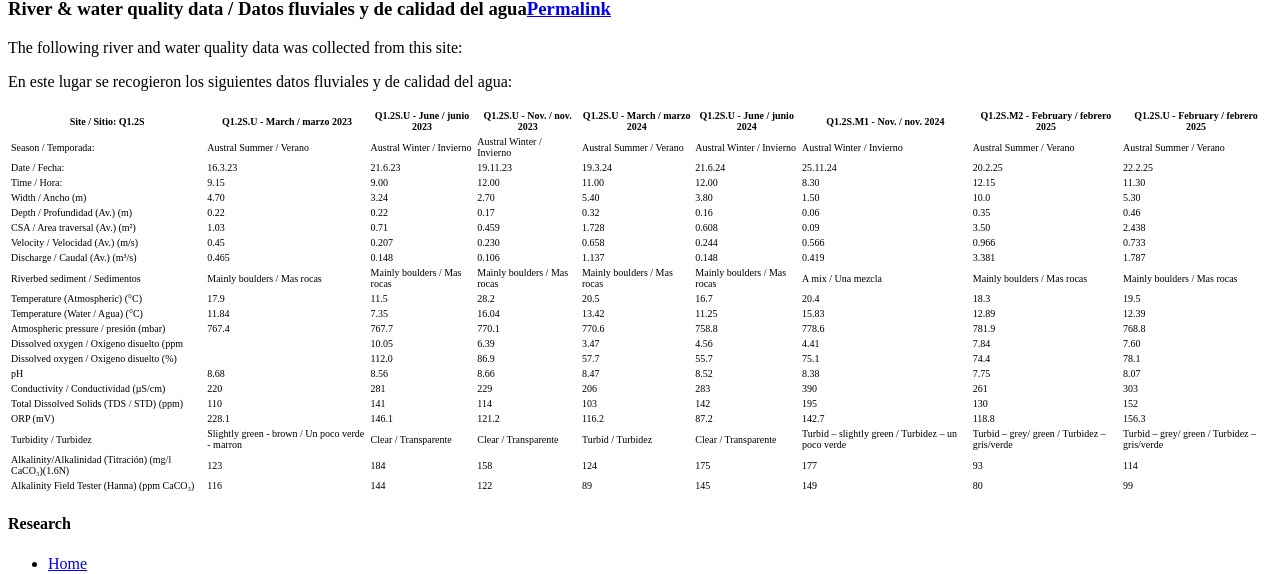
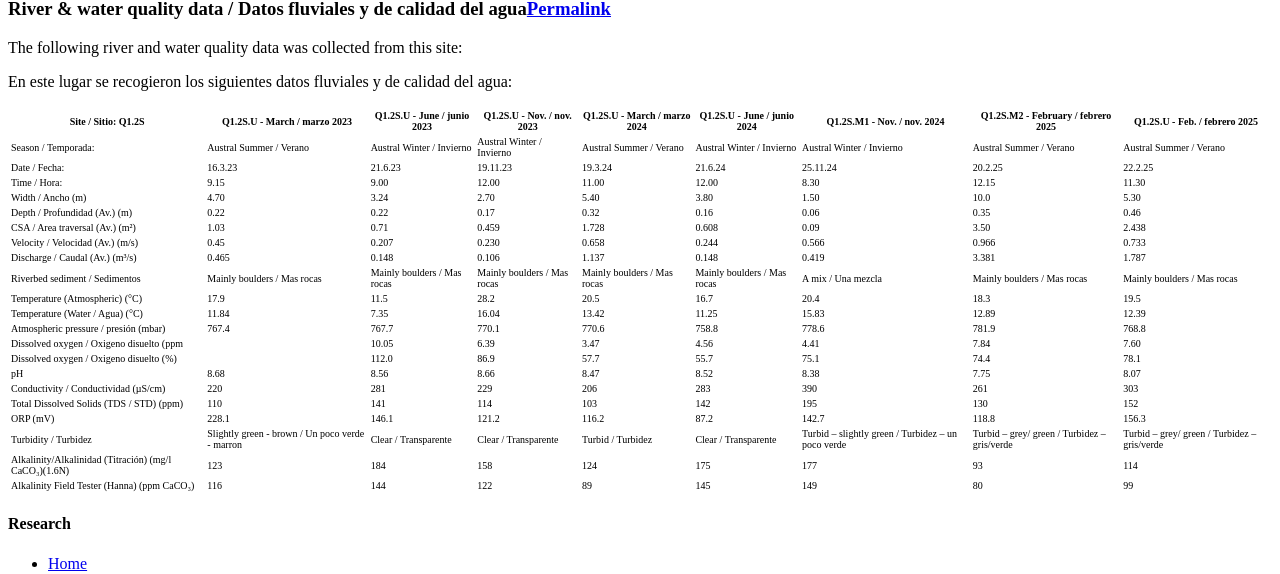
Before and after one commit to HVLepage/cavep-unah, a Jekyll site: the page built from _docs/site-network/Q1_2S.md, in a window 1280 px wide and 900 px high, scrolled down 5979 px. Shown: the part 150-724 px from the top of the window. Built offline with Jekyll 4.4.1, drawn with Linux system fonts in a browser that asks for light colours; comment, search, counter and statistics services are not loaded.

Commit message:
Update Q1_2S.md

```diff
--- a/_docs/site-network/Q1_2S.md
+++ b/_docs/site-network/Q1_2S.md
@@ -122,7 +122,7 @@
 
 En este lugar se recogieron los siguientes datos fluviales y de calidad del agua:
 
-|     Site / Sitio: Q1.2S                                        |     Q1.2S.U - March / marzo 2023                           |     Q1.2S.U - June / junio 2023    |     Q1.2S.U - Nov. / nov. 2023    |      Q1.2S.U - March / marzo 2024    |     Q1.2S.U - June / junio 2024     |     Q1.2S.M1 - Nov. / nov. 2024                    |     Q1.2S.M2 - February / febrero 2025                |     Q1.2S.U - February / febrero 2025                 |
+|     Site / Sitio: Q1.2S                                        |     Q1.2S.U - March / marzo 2023                           |     Q1.2S.U - June / junio 2023    |     Q1.2S.U - Nov. / nov. 2023    |      Q1.2S.U - March / marzo 2024    |     Q1.2S.U - June / junio 2024     |     Q1.2S.M1 - Nov. / nov. 2024                    |     Q1.2S.M2 - February / febrero 2025                |     Q1.2S.U - Feb. / febrero 2025                 |
 |----------------------------------------------------------------|-----------------------------------------------------------|------------------------------------|--------------------------------------------|--------------------------------------|-------------------------------------|-------------------------------------------------------------|-------------------------------------------------------|-------------------------------------------------------|
 |     Season / Temporada:                                        |     Austral Summer / Verano                               |     Austral Winter / Invierno      |     Austral Winter / Invierno              |     Austral Summer / Verano          |     Austral Winter / Invierno       |     Austral Winter / Invierno                               |     Austral Summer / Verano                           |     Austral Summer / Verano                           |
 |     Date / Fecha:                                              |     16.3.23                                               |     21.6.23                        |     19.11.23                               |              19.3.24                 |     21.6.24                         |     25.11.24                                                |     20.2.25                                           |     22.2.25                                           |
```
